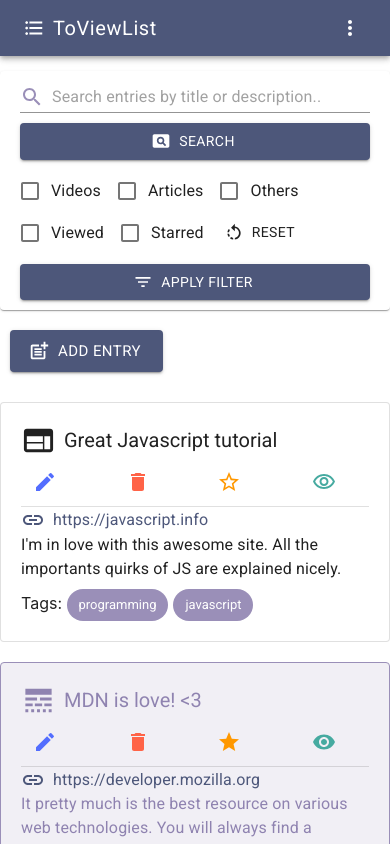
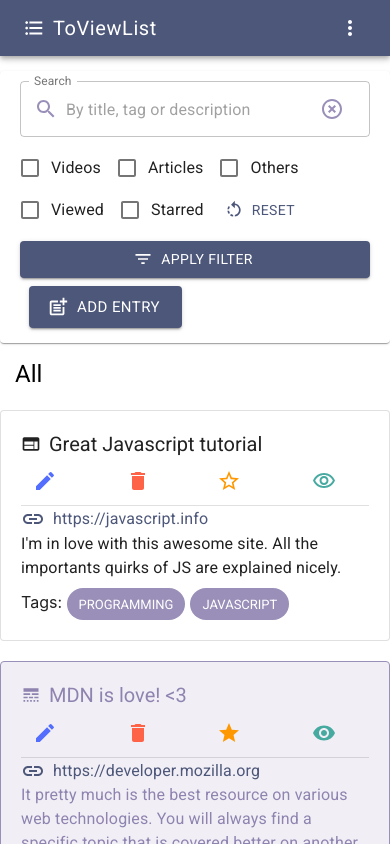
Before and after one commit to amand33p/to-view-list, a React (Create React App) app in the folder client/: page / in a window 390 px wide. Shown: the top 844 px of the page. Built offline with nearby package versions, Linux system fonts and the light colour scheme.

Commit message:
sort functionality initiated

```diff
--- a/client/src/components/AddUpdateForm.js
+++ b/client/src/components/AddUpdateForm.js
@@ -53,6 +53,7 @@ const useStyles = makeStyles((theme) => ({
   },
   tag: {
     marginLeft: 14,
+    textTransform: 'uppercase',
   },
   tagGroup: {
     [theme.breakpoints.down('xs')]: {
--- a/client/src/components/Card.js
+++ b/client/src/components/Card.js
@@ -1,4 +1,6 @@
 import React, { useState } from 'react';
+import { setTagFilter } from '../context/entry/entryReducer';
+import { useStateValue } from '../context/entry/entryState';
 
 import {
   Paper,
@@ -31,6 +33,8 @@ const Card = ({ entry }) => {
 
   const [isStarred, setIsStarred] = useState(starred === 'true');
   const [isViewed, setIsViewed] = useState(viewed === 'true');
+
+  const [, dispatch] = useStateValue();
 
   const useStyles = makeStyles((theme) => ({
     root: {
@@ -66,6 +70,7 @@ const Card = ({ entry }) => {
     },
     tag: {
       marginRight: 5,
+      textTransform: 'uppercase',
     },
     tagsGroup: {
       marginTop: 8,
@@ -126,7 +131,7 @@ const Card = ({ entry }) => {
   };
 
   const handleTagFilter = (tag) => {
-    console.log('filtered by tag', tag);
+    dispatch(setTagFilter(tag));
   };
 
   const handleEdit = () => {
@@ -139,16 +144,18 @@ const Card = ({ entry }) => {
 
   const formattedLink = link.startsWith('http') ? link : `https://${link}`;
 
+  const iconSize = isMobile ? 'small' : 'large';
+
   return (
     <Paper className={classes.root} variant="outlined">
       <div className={classes.cardTitle}>
         <Typography variant="h5" className={classes.linkTitle}>
           {type === 'article' ? (
-            <WebIcon style={{ marginRight: 8 }} fontSize="large" />
+            <WebIcon style={{ marginRight: 8 }} fontSize={iconSize} />
           ) : type === 'video' ? (
-            <YouTubeIcon style={{ marginRight: 8 }} fontSize="large" />
+            <YouTubeIcon style={{ marginRight: 8 }} fontSize={iconSize} />
           ) : (
-            <LineStyleIcon style={{ marginRight: 8 }} fontSize="large" />
+            <LineStyleIcon style={{ marginRight: 8 }} fontSize={iconSize} />
           )}
           {title}
         </Typography>
--- a/client/src/components/EntriesDisplay.js
+++ b/client/src/components/EntriesDisplay.js
@@ -2,46 +2,69 @@ import React from 'react';
 import { useStateValue } from '../context/entry/entryState';
 import Card from './Card';
 
+import { Typography } from '@material-ui/core';
+import { makeStyles } from '@material-ui/core/styles';
+
+const useStyles = makeStyles((theme) => ({
+  root: {
+    padding: 15,
+    paddingBottom: 0,
+  },
+}));
+
 const EntriesDisplay = () => {
-  const [{ entries, filter }] = useStateValue();
+  const [{ entries, filter, search, tag }] = useStateValue();
+
+  const classes = useStyles();
+
+  let entriesArray = search
+    ? entries.filter(
+        (e) =>
+          e.title.toLowerCase().includes(search.toLowerCase()) ||
+          e.description.toLowerCase().includes(search.toLowerCase()) ||
+          e.tags.includes(search.toLowerCase())
+      )
+    : tag
+    ? entries.filter((e) => e.tags.includes(tag.toLowerCase()))
+    : entries;
 
   let filteredArray = [];
 
   const filterEntries = () => {
     if (!filter || Object.values(filter).every((v) => v === false)) {
-      return entries;
+      return entriesArray;
     }
 
     if (filter.videos) {
-      const filtered = entries.filter((e) => e.type === 'video');
+      const filtered = entriesArray.filter((e) => e.type === 'video');
       filtered.forEach((f) =>
         !filteredArray.includes(f) ? filteredArray.push(f) : null
       );
     }
 
     if (filter.articles) {
-      const filtered = entries.filter((e) => e.type === 'article');
+      const filtered = entriesArray.filter((e) => e.type === 'article');
       filtered.forEach((f) =>
         !filteredArray.includes(f) ? filteredArray.push(f) : null
       );
     }
 
     if (filter.others) {
-      const filtered = entries.filter((e) => e.type === 'other');
+      const filtered = entriesArray.filter((e) => e.type === 'other');
       filtered.forEach((f) =>
         !filteredArray.includes(f) ? filteredArray.push(f) : null
       );
     }
 
     if (filter.viewed) {
-      const filtered = entries.filter((e) => e.viewed === 'true');
+      const filtered = entriesArray.filter((e) => e.viewed === 'true');
       filtered.forEach((f) =>
         !filteredArray.includes(f) ? filteredArray.push(f) : null
       );
     }
 
     if (filter.starred) {
-      const filtered = entries.filter((e) => e.starred === 'true');
+      const filtered = entriesArray.filter((e) => e.starred === 'true');
       filtered.forEach((f) =>
         !filteredArray.includes(f) ? filteredArray.push(f) : null
       );
@@ -50,8 +73,13 @@ const EntriesDisplay = () => {
     return filteredArray;
   };
 
+  const visibleEntries = 'All';
+
   return (
     <div>
+      <div className={classes.root}>
+        <Typography variant="h5">{visibleEntries}</Typography>
+      </div>
       {filterEntries().map((entry) => (
         <Card key={entry.id} entry={entry} />
       ))}
--- a/client/src/components/Filter.js
+++ b/client/src/components/Filter.js
@@ -127,7 +127,11 @@ const Filter = () => {
           }
           label="Starred"
         />
-        <Button onClick={handleUncheck} startIcon={<RotateLeftIcon />}>
+        <Button
+          onClick={handleUncheck}
+          startIcon={<RotateLeftIcon />}
+          color="primary"
+        >
           Reset
         </Button>
       </FormGroup>
--- a/client/src/components/Routes.js
+++ b/client/src/components/Routes.js
@@ -15,11 +15,10 @@ const Routes = () => {
         <Paper style={{ marginTop: 15, padding: 10 }}>
           <Search />
           <Filter />
-        </Paper>
           <Button
+            style={{ margin: '8px 0px 5px 19px' }}
             component={RouterLink}
             to="/add_update"
-          style={{ margin: 10, marginTop: 20 }}
             size="large"
             variant="contained"
             color="primary"
@@ -27,6 +26,8 @@ const Routes = () => {
           >
             Add Entry
           </Button>
+        </Paper>
+
         <EntriesDisplay />
       </Route>
       <Route exact path="/add_update">
--- a/client/src/components/Search.js
+++ b/client/src/components/Search.js
@@ -2,10 +2,17 @@ import React, { useRef } from 'react';
 import { setSearchInput, clearSearch } from '../context/entry/entryReducer';
 import { useStateValue } from '../context/entry/entryState';
 
-import { TextField, InputAdornment, Button } from '@material-ui/core';
-import { makeStyles } from '@material-ui/core/styles';
+import {
+  TextField,
+  InputAdornment,
+  Button,
+  IconButton,
+  useMediaQuery,
+} from '@material-ui/core';
+import { makeStyles, useTheme } from '@material-ui/core/styles';
+
 import SearchIcon from '@material-ui/icons/Search';
-import PageviewIcon from '@material-ui/icons/Pageview';
+import HighlightOffIcon from '@material-ui/icons/HighlightOff';
 
 const useStyles = makeStyles((theme) => ({
   root: {
@@ -21,15 +28,8 @@ const useStyles = makeStyles((theme) => ({
     },
   },
   field: {
-    paddingRight: 20,
     [theme.breakpoints.down('xs')]: {
       paddingRight: 0,
-    },
-  },
-  searchButton: {
-    [theme.breakpoints.down('xs')]: {
-      marginTop: 10,
-      width: '100%',
     },
   },
 }));
@@ -39,17 +39,32 @@ const Search = () => {
   const classes = useStyles();
   const [, dispatch] = useStateValue();
 
-  const handleSearch = () => {
-    dispatch(setSearchInput(query.current.value));
+  const handleSearchChange = () => {
+    if (query.current.value !== '') {
+      dispatch(setSearchInput(query.current.value));
+    } else {
+      dispatch(clearSearch());
+    }
   };
+
+  const handleClear = () => {
+    query.current.value = '';
+    dispatch(clearSearch());
+  };
+
+  const theme = useTheme();
+  const isMobile = useMediaQuery(theme.breakpoints.down('xs'));
 
   return (
     <div className={classes.root}>
       <TextField
         className={classes.field}
         fullWidth
-        placeholder="Search entries by title or description.."
+        label="Search"
+        variant="outlined"
+        placeholder="By title, tag or description"
         inputRef={query}
+        onChange={handleSearchChange}
         color="secondary"
         InputProps={{
           startAdornment: (
@@ -57,17 +72,25 @@ const Search = () => {
               <SearchIcon color="secondary" />
             </InputAdornment>
           ),
+          endAdornment: (
+            <InputAdornment position="end">
+              {isMobile ? (
+                <IconButton color="secondary" onClick={handleClear}>
+                  <HighlightOffIcon />
+                </IconButton>
+              ) : (
+                <Button
+                  color="primary"
+                  onClick={handleClear}
+                  startIcon={<HighlightOffIcon />}
+                >
+                  Clear
+                </Button>
+              )}
+            </InputAdornment>
+          ),
         }}
       />
-      <Button
-        onClick={handleSearch}
-        color="primary"
-        variant="contained"
-        startIcon={<PageviewIcon />}
-        className={classes.searchButton}
-      >
-        Search
-      </Button>
     </div>
   );
 };
--- a/client/src/context/entry/entryReducer.js
+++ b/client/src/context/entry/entryReducer.js
@@ -19,6 +19,11 @@ const entryReducer = (state, action) => {
       return {
         ...state,
         search: null,
+      };
+    case 'TAG_FILTER':
+      return {
+        ...state,
+        tag: action.payload,
       };
     default:
       return state;
@@ -51,4 +56,11 @@ export const clearSearch = () => {
   };
 };
 
+export const setTagFilter = (tag) => {
+  return {
+    type: 'TAG_FILTER',
+    payload: tag,
+  };
+};
+
 export default entryReducer;
--- a/client/src/context/entry/entryState.js
+++ b/client/src/context/entry/entryState.js
@@ -36,6 +36,7 @@ const initialState = {
   ],
   filter: null,
   search: null,
+  tag: null,
 };
 
 const EntryContext = createContext();
@@ -43,7 +44,7 @@ const EntryContext = createContext();
 export const EntryStateProvider = ({ children }) => {
   const [state, dispatch] = useReducer(entryReducer, initialState);
 
-  console.log(state.search);
+  console.log(state.tag);
 
   return (
     <EntryContext.Provider value={[state, dispatch]}>
```
Lines whose indentation alone changed are shown as unchanged.
